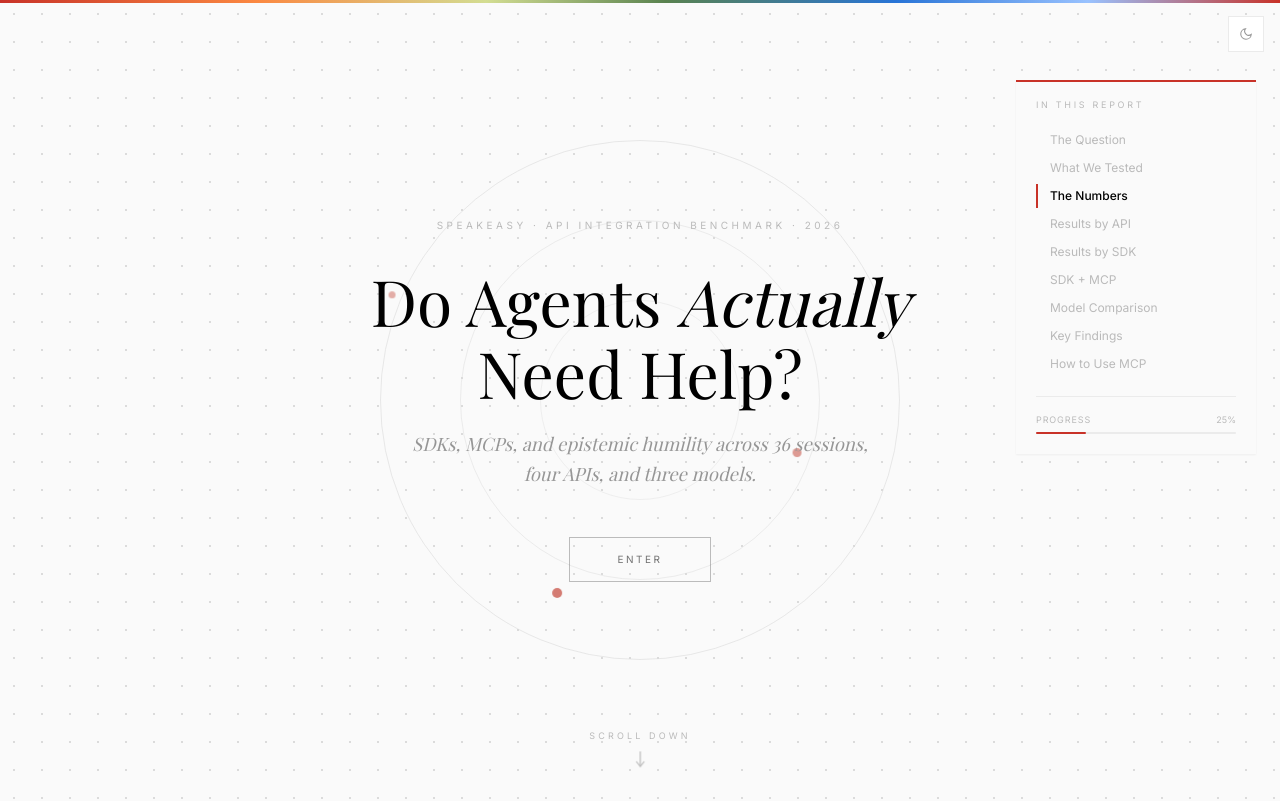
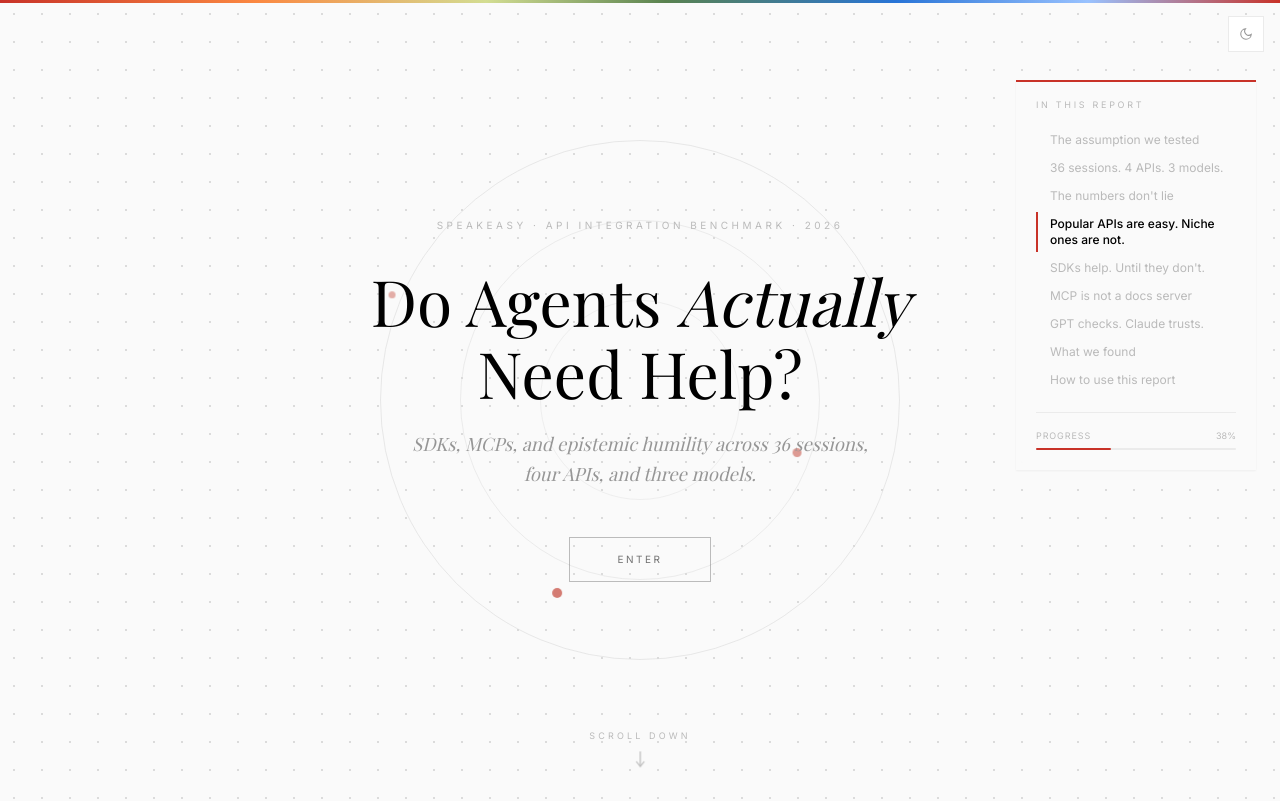
Before and after one commit to ritza-co/speakeasy-report-site, a React (Vite) app: page / in a window 1280 px wide. Shown: the top 801 px of the page. Built offline with nearby package versions, Linux system fonts and the light colour scheme; a web font is replaced by a local one.

Commit message:
Update section headings to final titles in sentence case

```diff
--- a/src/App.tsx
+++ b/src/App.tsx
@@ -13,15 +13,15 @@ import { BENCHMARKS, METHOD_COLORS, aggregate } from './data/benchmarks'
 import { CountUp } from './components/CountUp'
 
 const SECTIONS = [
-  { id: 'the-question',   label: 'The Question' },
-  { id: 'what-we-tested', label: 'What We Tested' },
-  { id: 'the-numbers',    label: 'The Numbers' },
-  { id: 'by-api',         label: 'Results by API' },
-  { id: 'by-sdk',         label: 'Results by SDK' },
-  { id: 'mcp-section',    label: 'SDK + MCP' },
-  { id: 'model-compare',  label: 'Model Comparison' },
-  { id: 'key-findings',   label: 'Key Findings' },
-  { id: 'how-to-use-mcp', label: 'How to Use MCP' },
+  { id: 'the-question',   label: 'The assumption we tested' },
+  { id: 'what-we-tested', label: '36 sessions. 4 APIs. 3 models.' },
+  { id: 'the-numbers',    label: 'The numbers don\'t lie' },
+  { id: 'by-api',         label: 'Popular APIs are easy. Niche ones are not.' },
+  { id: 'by-sdk',         label: 'SDKs help. Until they don\'t.' },
+  { id: 'mcp-section',    label: 'MCP is not a docs server' },
+  { id: 'model-compare',  label: 'GPT checks. Claude trusts.' },
+  { id: 'key-findings',   label: 'What we found' },
+  { id: 'how-to-use-mcp', label: 'How to use this report' },
 ]
 
 export default function App() {
@@ -39,7 +39,7 @@ export default function App() {
         <Section
           id="the-question"
           chapterLabel="Introduction"
-          headline="Do Agents need help with integrating popular APIs?"
+          headline="The assumption we tested"
         >
           <div className="prose-custom space-y-5 text-stone-700 dark:text-stone-300 leading-relaxed text-[15px]">
             <p>
@@ -113,7 +113,7 @@ export default function App() {
         <Section
           id="what-we-tested"
           chapterLabel="Methodology — Setup"
-          headline="36 attempts. 4 APIs. 9 combinations."
+          headline="36 sessions. 4 APIs. 3 models."
         >
           <div className="space-y-5 text-stone-700 dark:text-stone-300 text-[15px] leading-relaxed mb-10">
             <p>
@@ -174,7 +174,7 @@ export default function App() {
         <Section
           id="the-numbers"
           chapterLabel="Results — Overview"
-          headline="All 36 runs, one chart"
+          headline="The numbers don't lie"
           subheadline="Each dot is a single session. Filter by any dimension."
         >
           <div className="text-stone-600 dark:text-stone-400 text-[14px] leading-relaxed mb-8">
@@ -190,7 +190,7 @@ export default function App() {
         <Section
           id="by-api"
           chapterLabel="Results — Per API"
-          headline="Results by API"
+          headline="Popular APIs are easy. Niche ones are not."
         >
           <div className="space-y-5 text-stone-700 dark:text-stone-300 text-[15px] leading-relaxed mb-10">
             <p>
@@ -234,7 +234,7 @@ export default function App() {
         <Section
           id="by-sdk"
           chapterLabel="Results — SDK"
-          headline="Results by SDK"
+          headline="SDKs help. Until they don't."
         >
           <div className="space-y-5 text-stone-700 dark:text-stone-300 text-[15px] leading-relaxed mb-10">
             <p>
@@ -297,7 +297,7 @@ export default function App() {
         <Section
           id="mcp-section"
           chapterLabel="Results — SDK + MCP"
-          headline="SDK + MCP"
+          headline="MCP is not a docs server"
         >
           <div className="space-y-5 text-stone-700 dark:text-stone-300 text-[15px] leading-relaxed mb-10">
             <p>
@@ -427,7 +427,7 @@ export default function App() {
         <Section
           id="model-compare"
           chapterLabel="Results — Model Comparison"
-          headline="Claude Opus vs Claude Sonnet vs Codex"
+          headline="GPT checks. Claude trusts."
         >
           <div className="space-y-5 text-stone-700 dark:text-stone-300 text-[15px] leading-relaxed mb-10">
             <p>
@@ -460,7 +460,7 @@ export default function App() {
         <Section
           id="key-findings"
           chapterLabel="Conclusions"
-          headline="From the analysis, some interesting numbers"
+          headline="What we found"
         >
           <KeyFindings />
         </Section>
@@ -469,7 +469,7 @@ export default function App() {
         <Section
           id="how-to-use-mcp"
           chapterLabel="Recommendations"
-          headline="How to use MCP with AI agents"
+          headline="How to use this report"
         >
           <div className="space-y-8 text-stone-700 dark:text-stone-300 text-[15px] leading-relaxed">
             <div>
```
